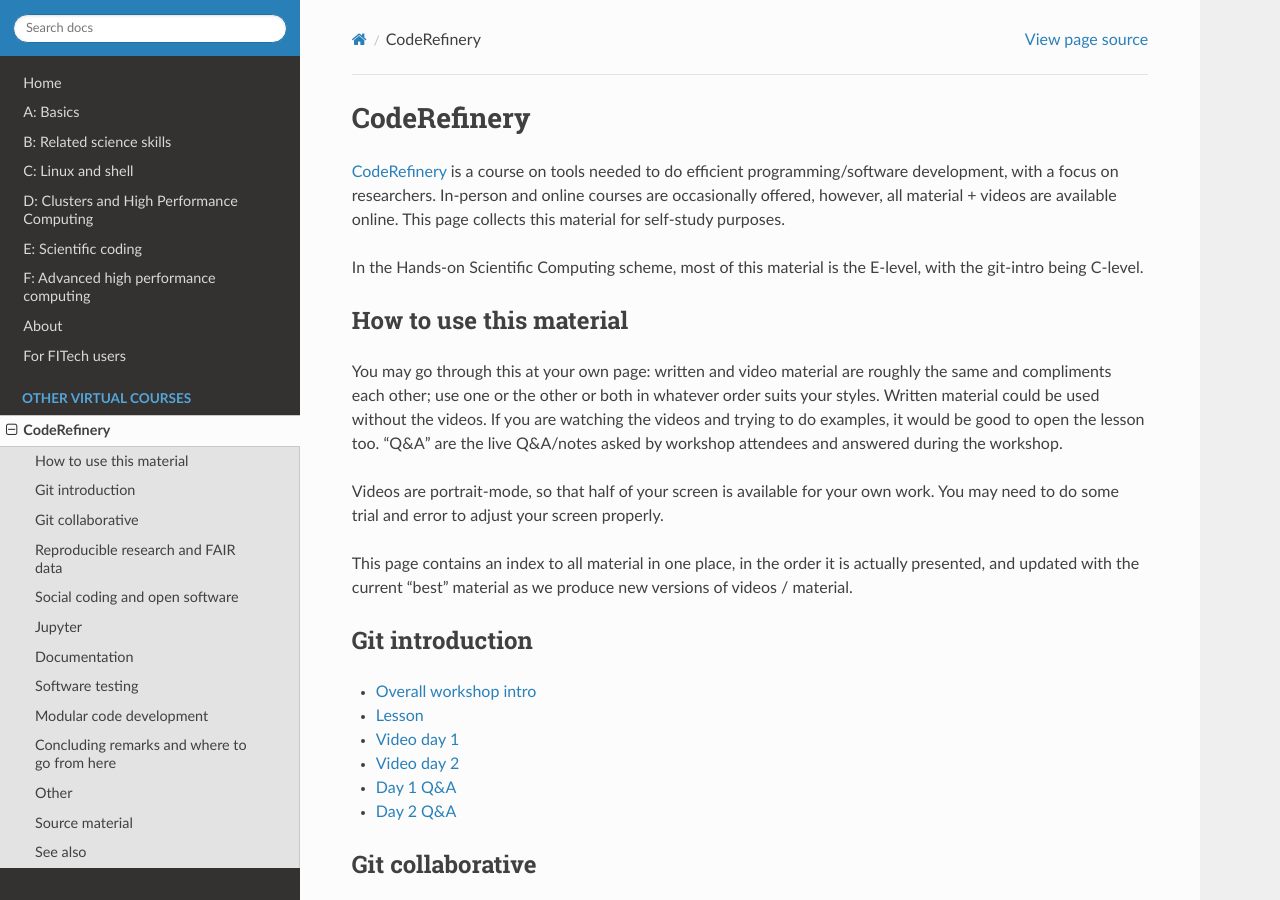
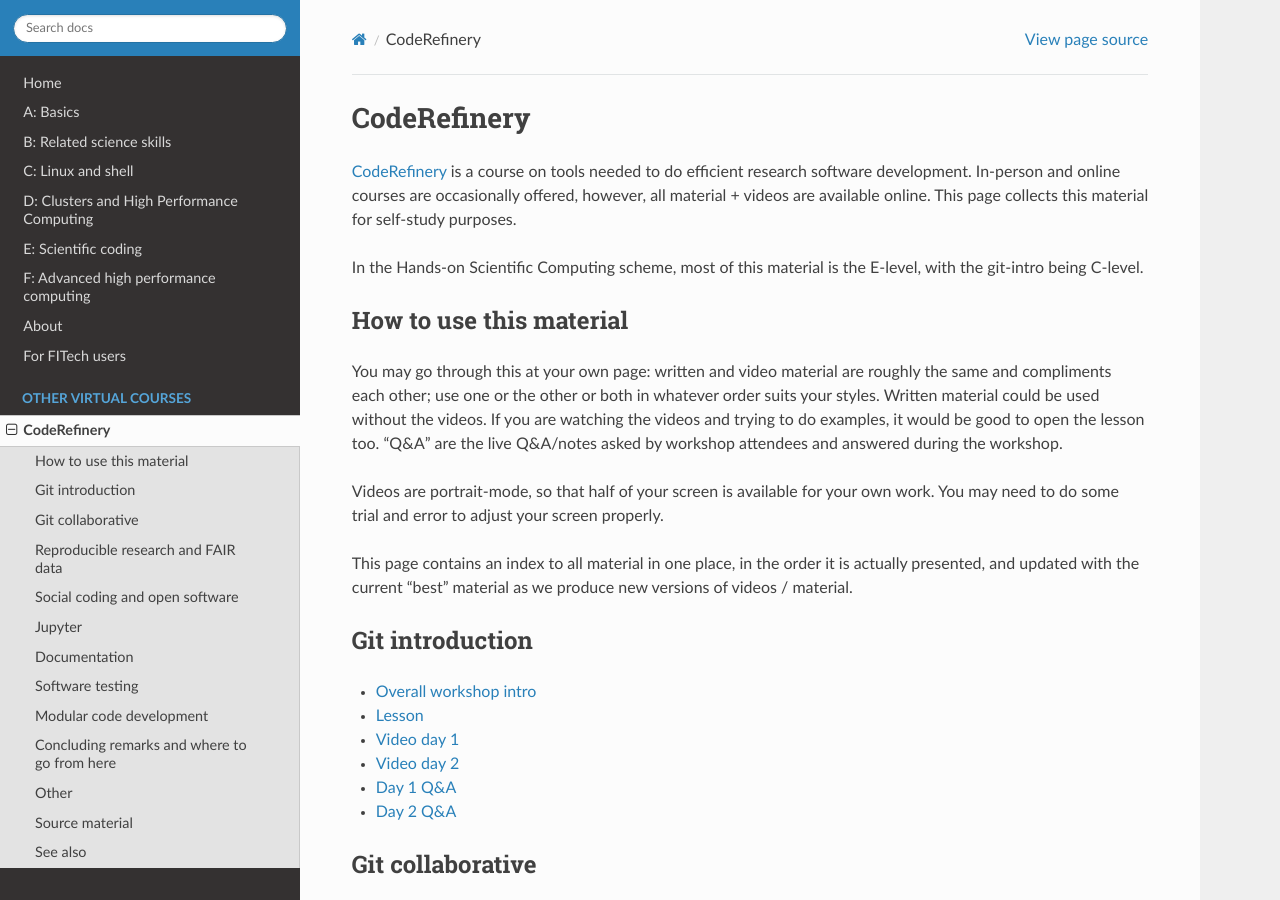
Before and after one commit to coderefinery/handsonscicomp, a Sphinx documentation site: the page built from source/coderefinery.rst, in a window 1280 px wide and 900 px high. Built offline with Sphinx 7.4.7 and the Read the Docs theme 2.0.0, drawn with Linux system fonts in a browser that asks for light colours.

Commit message:
Update source/coderefinery.rst
Co-authored-by: Radovan Bast <bast@users.noreply.github.com>

```diff
--- a/source/coderefinery.rst
+++ b/source/coderefinery.rst
@@ -2,8 +2,8 @@
 ============
 
 `CodeRefinery <https://coderefinery.org>`__ is a course on tools
-needed to do efficient programming/software development, with a focus
-on researchers.  In-person and online courses are occasionally
+needed to do efficient research software development.
+In-person and online courses are occasionally
 offered, however, all material + videos are available online.  This
 page collects this material for self-study purposes.
 
```
